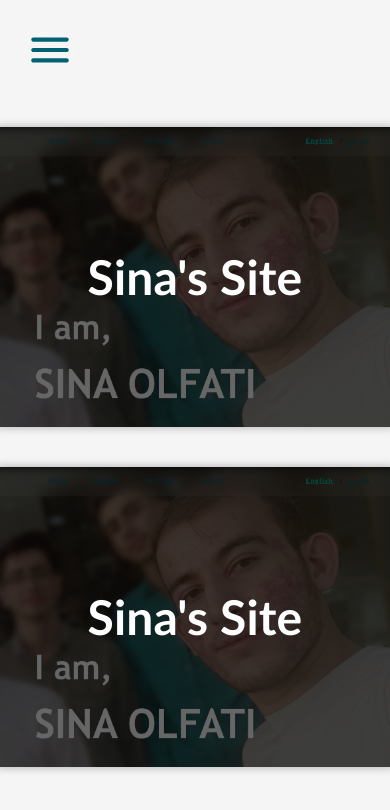
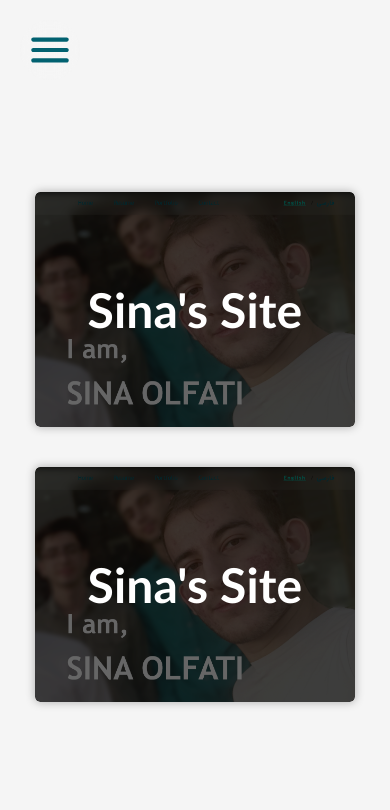
Before and after one commit to sina-olfati/sina-olfati-site, a React (Create React App) app: page /portfolio in a window 390 px wide. Shown: the top 810 px of the page. Built offline with nearby package versions, Linux system fonts and the light colour scheme; a web font is replaced by a local one.

Commit message:
Portfolio: made the cards completely fine for mobile

```diff
--- a/src/screens/Portfolio.css
+++ b/src/screens/Portfolio.css
@@ -45,7 +45,7 @@
 
 .card-picture {
     /* border: solid green 1px; */
-    height: 100%;
+    height: 300px;
     width: 400px;
     flex-shrink: 0px;
     float: left;
@@ -53,13 +53,15 @@
     justify-content: center;
     align-items: center;
     transition: 1s;
+    /* overflow: hidden; */
 }
 
 .card-picture img {
-    height: 300px;
+    height: 100%;
     width: 400px;
     filter: brightness(40%);
     transition: 1s;
+    border-radius: 5px;
     /* box-shadow: 5px 0 10px rgba(0, 0, 0, 0.3); */
 }
 
@@ -91,7 +93,6 @@
     padding: 0 30px;
     background: linear-gradient(90deg, #00ff8430, #57ccc640);
     color: rgb(0, 34, 23);
-    transition: 1s;
 }
 
 .card-text h1 {
@@ -128,16 +129,25 @@
 }
 
 @media only screen and (max-width: 850px) {
+    .port-cards .card{
+        width: 320px;
+        height: 235px;
+    }
     .card:hover{
-        width: 400px;
+        width: 320px;
     }
-    /* .card:hover .card-picture img,
-    .card:hover .card-picture p, */
+    .card-picture{
+        width: fit-content;
+        height: fit-content;
+    }
     .card:hover .card-picture {
-        /* position: relative;
-        right: 300px; */
         position: absolute;
         opacity: 0;
+        /* z-index: -1; */
+    }
+    .card-picture img {
+        width: 320px;
+        height: 235px;
     }
     .card:hover img{
         filter: brightness(40%);
@@ -145,9 +155,4 @@
     .card:hover p{
         opacity: 1;
     }
-    /* .card:hover .card-text {
-        position: relative;
-        right: 300px;
-        width: 400px;
-    } */
 }
```
